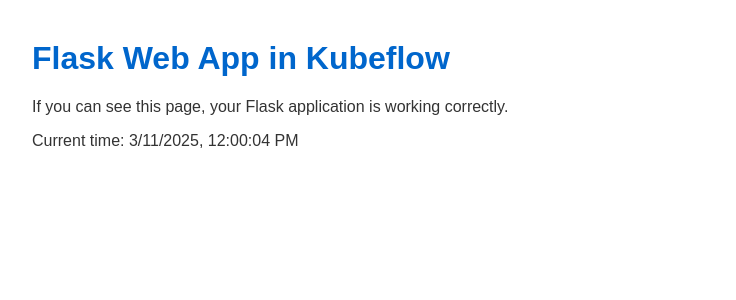
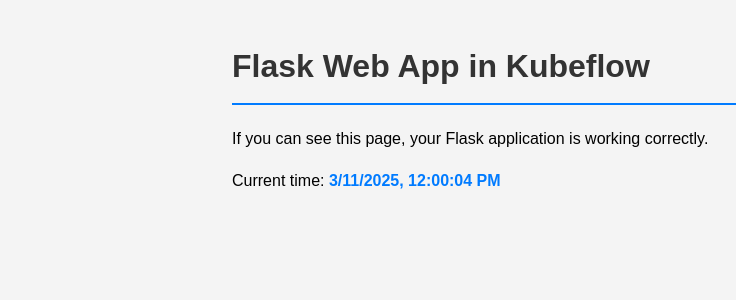
Before and after one commit to DrJonnyMoney/testing2, a Flask app: page / in a window 1280 px wide. Shown: the top 300 px of the page, without its empty margins (8-744 px from the left). Run offline with Flask 3, Linux system fonts and the light colour scheme.

Commit message:
Update index.html

```diff
--- a/templates/index.html
+++ b/templates/index.html
@@ -2,12 +2,46 @@
 <html>
 <head>
     <title>Flask Web App</title>
-    <link rel="stylesheet" href="/static/style.css">
+    <style>
+        /* Inline CSS */
+        body {
+            font-family: Arial, sans-serif;
+            max-width: 800px;
+            margin: 0 auto;
+            padding: 20px;
+            background-color: #f4f4f4;
+            line-height: 1.6;
+        }
+        h1 {
+            color: #333;
+            border-bottom: 2px solid #007bff;
+            padding-bottom: 10px;
+        }
+        #datetime {
+            font-weight: bold;
+            color: #007bff;
+        }
+    </style>
 </head>
 <body>
     <h1>Flask Web App in Kubeflow</h1>
     <p>If you can see this page, your Flask application is working correctly.</p>
     <p>Current time: <span id="datetime"></span></p>
-    <script src="/static/script.js"></script>
+
+    <script>
+        // Inline JavaScript
+        document.addEventListener('DOMContentLoaded', function() {
+            const datetimeElement = document.getElementById('datetime');
+
+            function updateDateTime() {
+                const now = new Date();
+                datetimeElement.textContent = now.toLocaleString();
+            }
+
+            // Update immediately and then every second
+            updateDateTime();
+            setInterval(updateDateTime, 1000);
+        });
+    </script>
 </body>
 </html>
```
